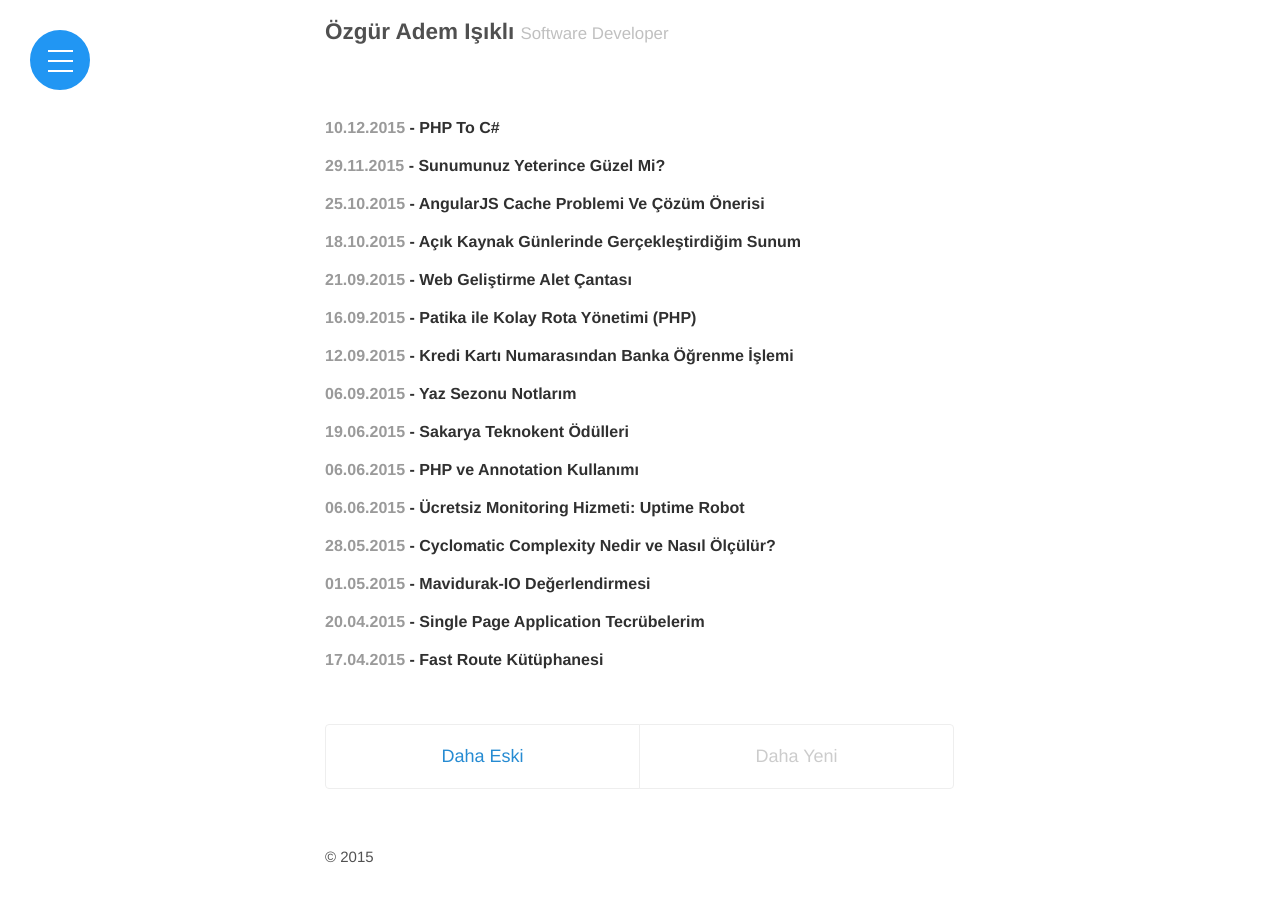
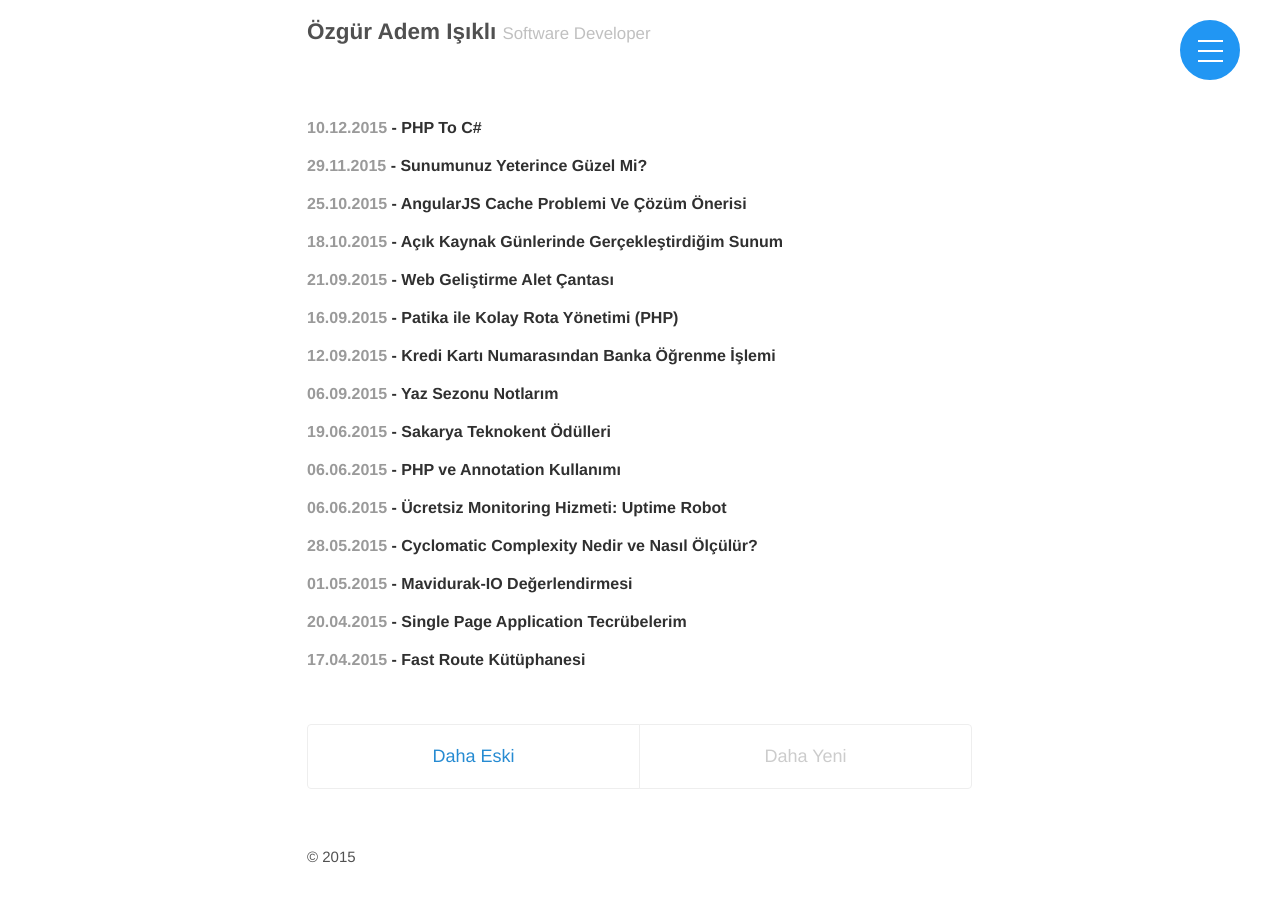
Before and after one commit to ozziest/ozziest.github.io, a Jekyll site: the page built from index.html, in a window 1280 px wide. Built offline with Jekyll 4.4.1, drawn with Linux system fonts in a browser that asks for light colours; the list of posts is cut into pages by our own code.

Commit message:
Style bugs were fixed

```diff
--- a/_layouts/default.html
+++ b/_layouts/default.html
@@ -9,7 +9,10 @@
       <header class="masthead">
         <h3 class="masthead-title">
           <a href="{{ site.baseurl }}/" title="Home">{{ site.title }}</a>
-          <small>{{ site.tagline }}</small>
+          <small class="hiddenMobile">{{ site.tagline }}</small>
+        </h3>
+        <h3 class="masthead-title">
+          <small class="showMobile">{{ site.tagline }}</small>
         </h3>
       </header>
 
--- a/_sass/_burger.scss
+++ b/_sass/_burger.scss
@@ -13,8 +13,8 @@
 }
 
 $b-height: 60px; //Height (and width) of the burger menu
-$b-margin-top: 30px; //Burger menu margin (distance from top)
-$b-margin-left: 30px; //Burger menu margin (distance from left)
+$b-margin-top: 20px; //Burger menu margin (distance from top)
+$b-margin-right: 40px; //Burger menu margin (distance from left)
 $b-border-width: 2px; //Width of the borders and 'buns'
 $b-bun-width: 25px; //Width of the 'buns'
 $b-bun-height: $b-border-width; //Height of the 'buns'
@@ -130,15 +130,16 @@
   font-family: $b-font-family;
   font-size: $b-font-size;
   font-weight: $b-font-weight;
-  margin-left: $b-margin-left;
+  margin-right: $b-margin-right;
   text-decoration: none;
   transition: $b-transition;
   width: auto;
+  padding-left: 10px;
 
   &:hover,
   &--active {
     border-left: color(complement) solid $b-border-width;
-    padding-left: $b-txt-pad;
+    padding-left: 0 + $b-txt-pad;
   }
 }
 
@@ -201,7 +202,7 @@
 
 .b-container {
   height: $b-height;
-  left: $b-margin-left;
+  right: $b-margin-right;
   position: absolute;
   top: $b-margin-top;
 
--- a/_sass/_layout.scss
+++ b/_sass/_layout.scss
@@ -3,7 +3,7 @@
 // Styles for managing the structural hierarchy of the site.
 
 .container {
-  max-width: 38rem;
+  max-width: 40rem;
   padding-left:  1.5rem;
   padding-right: 1.5rem;
   margin-left:  auto;
@@ -13,3 +13,16 @@
 footer {
   margin-bottom: 2rem;
 }
+
+@media all and (max-width: 479px) {
+
+    .hiddenMobile{display:none;}
+    .showMobile{display:block;}
+
+}
+
+@media all and (min-width: 478px) {
+
+    .showMobile{display:none;}
+
+}
--- a/_sass/_posts.scss
+++ b/_sass/_posts.scss
@@ -26,6 +26,13 @@
   margin-bottom: 1rem;
   color: #9a9a9a;
   font-size: 16px;
+}
+
+.post-date-mobile {
+  margin-top: -.5rem;
+  margin-bottom: 1rem;
+  color: #9a9a9a;
+  font-size: 12px;
 }
 
 
--- a/index.html
+++ b/index.html
@@ -7,9 +7,14 @@
   {% for post in paginator.posts %}
   <article class="post">
     <h1 class="post-title">
-      <time datetime="{{ post.date | date_to_xmlschema }}" class="post-date">
+      <time datetime="{{ post.date | date_to_xmlschema }}" class="post-date hiddenMobile">
         {{ post.date | date: '%d.%m.%Y' }}
-      </time> -
+      </time><span class="hiddenMobile"> - </span>
+      <div class="showMobile">
+        <time datetime="{{ post.date | date_to_xmlschema }}" class="post-date-mobile">
+          {{ post.date | date: '%d.%m.%Y' }}
+        </time>
+      </div>
       <a href="{{ site.baseurl }}{{ post.url }}">
         {{ post.title }}
       </a>
```
